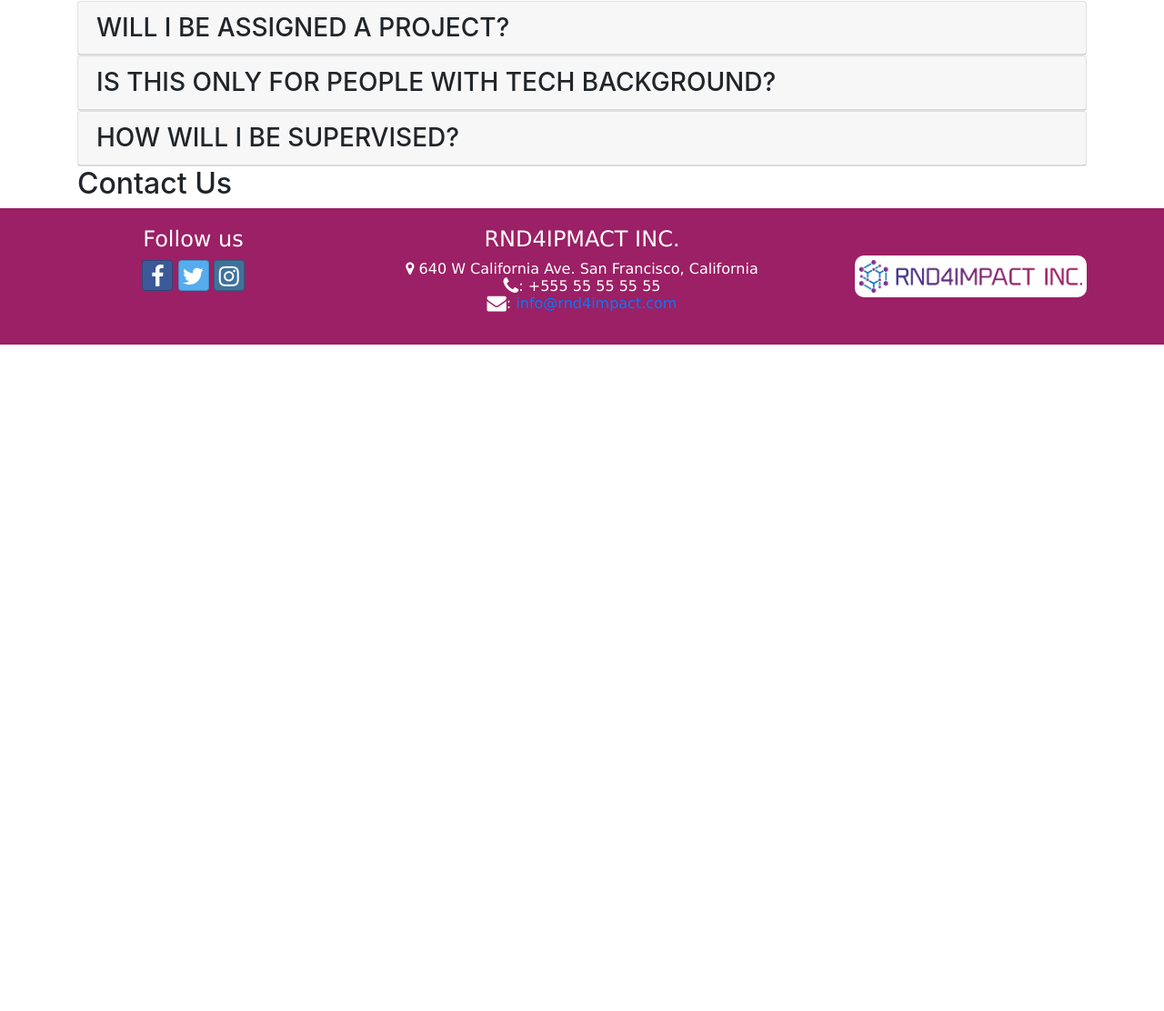
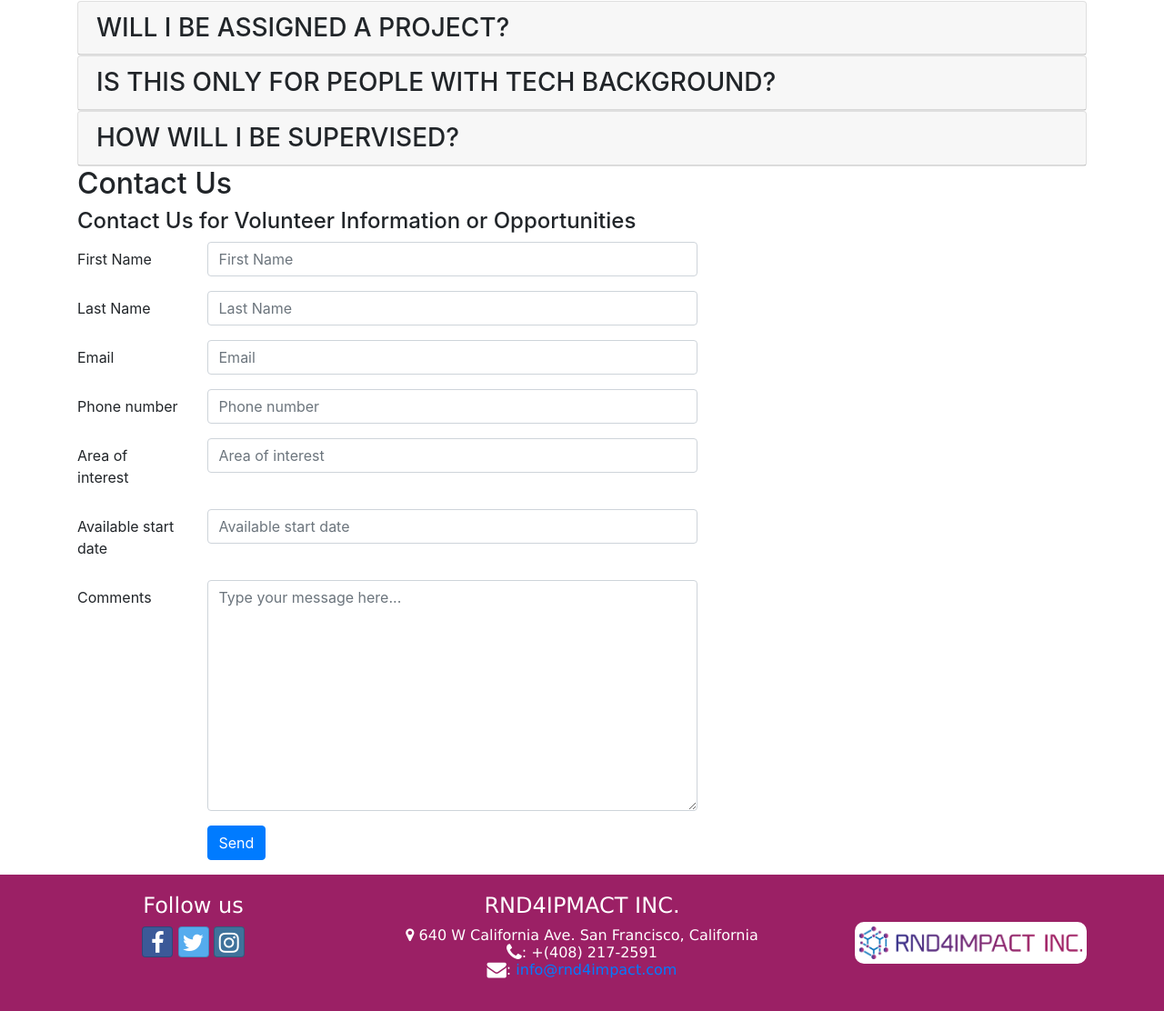
Before and after one commit to vicc30/RND4IMPACT, a website: page volunteer.html in a window 1280 px wide. Shown: the part 1276-2388 px from the top of the page at 91% size. Before the commit the page ends 1655 px from the top, so only its background shows below. Drawn offline with nearby package versions, Linux system fonts and the light colour scheme.

Commit message:
Added contactus form

```diff
--- a/volunteer.html
+++ b/volunteer.html
@@ -154,9 +154,71 @@
                 </div>
             </div>
         </div>
-        <div class="row">
+        <div class="row row-content">
             <div class="col col-12">
                 <h2>Contact Us</h2>
+            </div>
+            <div class="col col-12">
+                <h4>Contact Us for Volunteer Information or Opportunities</h4>
+            </div>
+            <div class="col col-12 col-md-9">
+                <!--Init contact us form-->
+                <form>
+                    <div class="form-group row">
+                        <label for="firstname" class="col-md-2 col-form-label">First Name</label>
+                        <div class="col-md-8">
+                            <input type="text" class="form-control" id="firstname" name="firstname"
+                            placeholder="First Name">
+                        </div>
+                    </div>
+                    <div class="form-group row">
+                        <label for="lastname" class="col-md-2 col-form-label">Last Name</label>
+                        <div class="col-md-8">
+                            <input type="text" class="form-control" id="lastname" name="lastname"
+                            placeholder="Last Name">
+                        </div>
+                    </div>
+                    <div class="form-group row">
+                        <label for="lastname" class="col-md-2 col-form-label">Email</label>
+                        <div class="col-md-8">
+                            <input type="email" class="form-control" id="email" name="email"
+                            placeholder="Email">
+                        </div>
+                    </div>
+                    <div class="form-group row">
+                        <label for="phone" class="col-md-2 col-form-label">Phone number</label>
+                        <div class="col-md-8">
+                            <input type="text" class="form-control" id="phone" name="phone"
+                            placeholder="Phone number">
+                        </div>
+                    </div>
+                    <div class="form-group row">
+                        <label for="area" class="col-md-2 col-form-label">Area of interest</label>
+                        <div class="col-md-8">
+                            <input type="text" class="form-control" id="area" name="area"
+                            placeholder="Area of interest">
+                        </div>
+                    </div>
+                    <div class="form-group row">
+                        <label for="start" class="col-md-2 col-form-label">Available start date</label>
+                        <div class="col-md-8">
+                            <input type="text" class="form-control" id="start" name="start"
+                            placeholder="Available start date">
+                        </div>
+                    </div>
+                    <div class="form-group row">
+                        <label for="comment" class="col-md-2 col-form-label">Comments</label>
+                        <div class="col-md-8">
+                            <textarea class="form-control" id="comment" name="comment"
+                            rows="10" placeholder="Type your message here..."></textarea>
+                        </div>
+                    </div>
+                    <div class="form-group row">
+                        <div class="offset-md-2 col-md-8">
+                            <button type="submit" class="btn btn-primary">Send</button>
+                        </div>
+                    </div>
+                </form>
             </div>
         </div>
 
@@ -185,7 +247,7 @@
                                 <i class="fa fa-map-marker"></i>
                                 640 W California Ave.
                                 San Francisco, California<br>
-                                <i class="fa fa-phone fa-lg"></i>: +555 55 55 55 55<br>
+                                <i class="fa fa-phone fa-lg"></i>: +(408) 217-2591<br>
                                 <i class="fa fa-envelope fa-lg"></i>: <a href="mailto:info@rnd4impact.com">info@rnd4impact.com</a>
                         </address>
                     </div>
```
